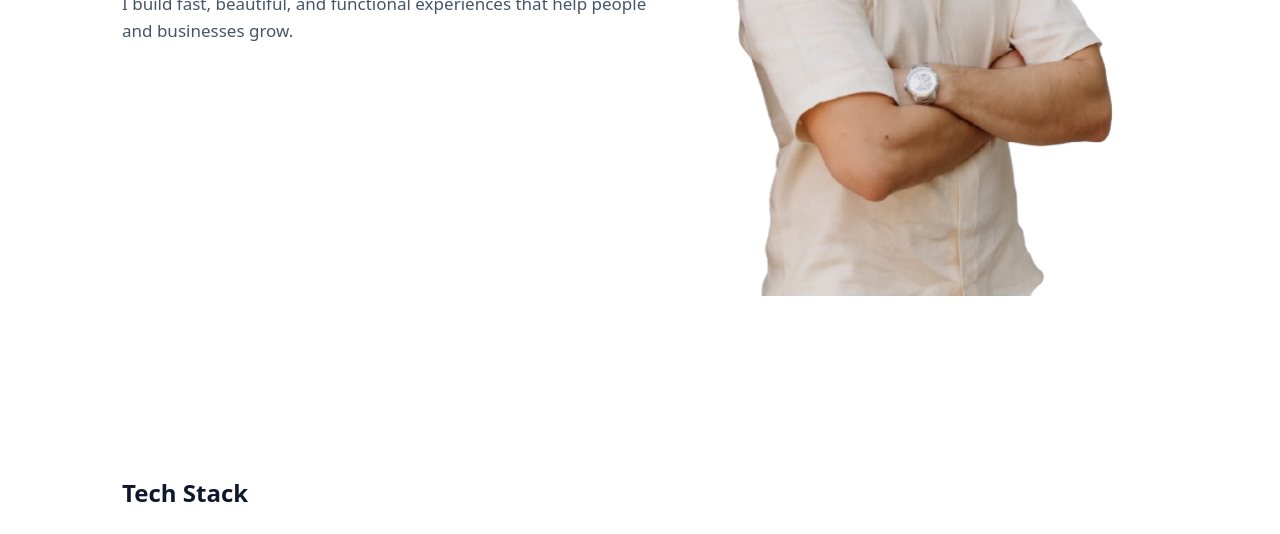
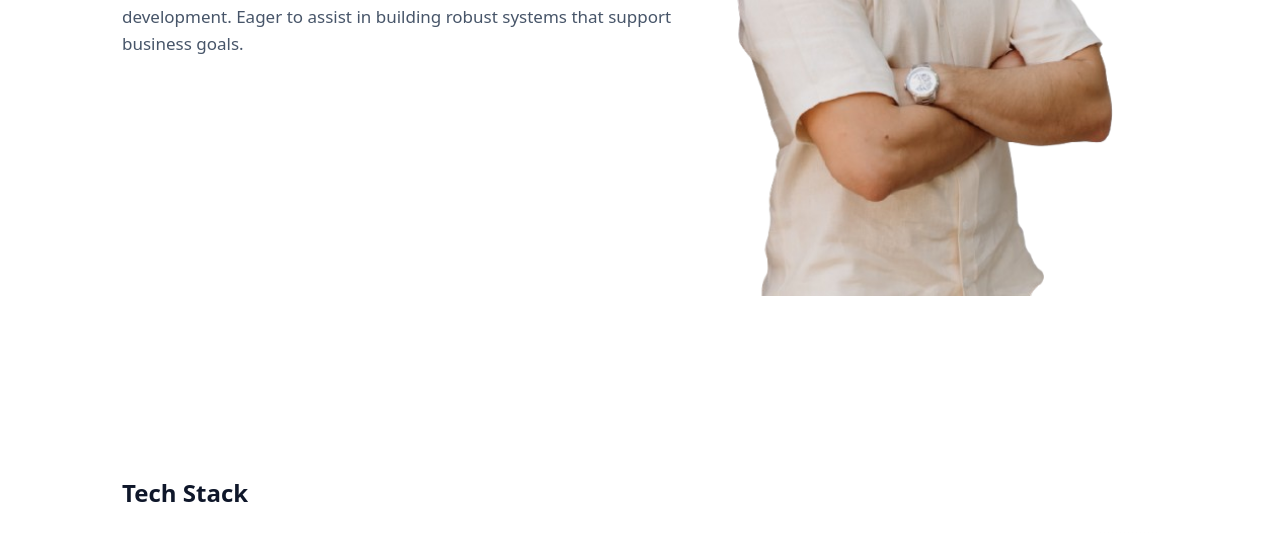
Before and after one commit to Petarpg/Portfolio_CV, a website built with Vite: page index.html in a window 1280 px wide. Shown: the part 536-1070 px from the top of the page. Built offline with nearby package versions, Linux system fonts and the light colour scheme.

Commit message:
Deploy portfolio site to GitHub Pages - 1.6
Text optimisation

```diff
--- a/index.html
+++ b/index.html
@@ -73,11 +73,10 @@
               Hi, I'm Petar Petrov – Developer & Problem Solver.
             </h1>
             <p
-              data-en="I build fast, beautiful, and functional experiences that help people and businesses grow."
-              data-bg="Стремя се да създавам бързи, красиви и функционални решения, които помагат на хората и бизнесите да растат."
+              data-en="Skilled Developer with over a year hands on experience in full-stack development. Eager to assist in building robust systems that support business goals."
+              data-bg="Квалифициран разработчик с над година практически опит в разработката на full-stack системи. Готов да съдейства за изграждането на стабилни системи, които поддържат бизнес целите."
             >
-              I build fast, beautiful, and functional experiences that help
-              people and businesses grow.
+            Skilled Developer with over a year hands on experience in full-stack development. Eager to assist in building robust systems that support business goals.
             </p>
           </div>
           <div class="hero-image">
```
